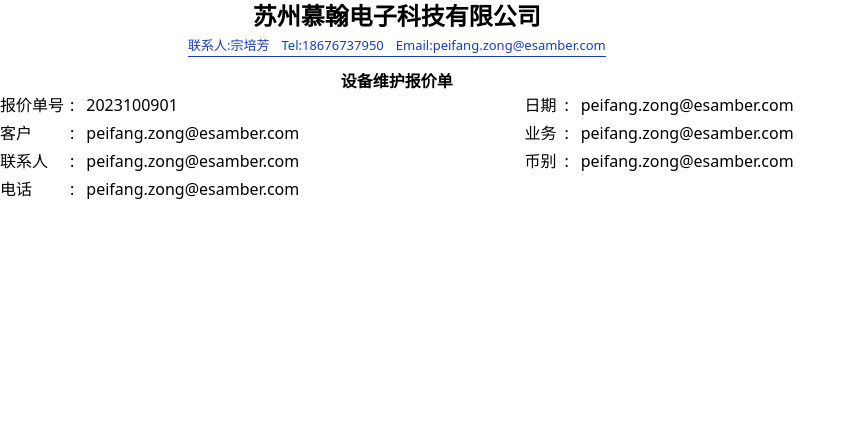
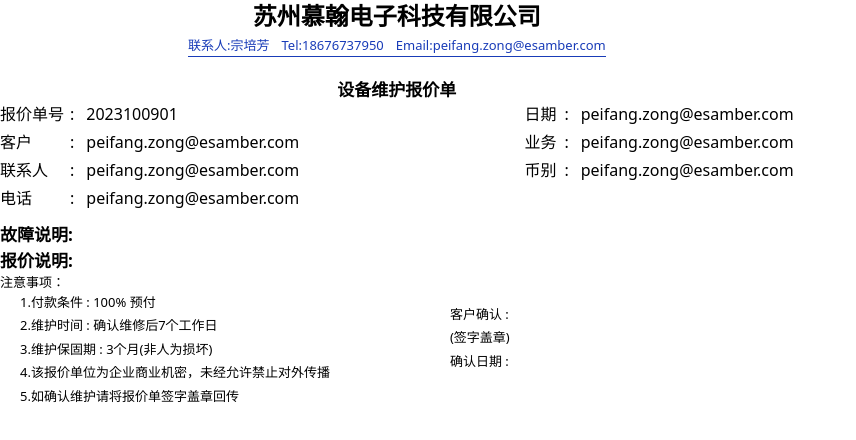
Before and after one commit to nickchow2020/turbo-invoice-app, a Next.js app: page / in a window 1280 px wide. Shown: the top 440 px of the page, without its empty margins (0-856 px from the left). Built offline with nearby package versions, Linux system fonts and the light colour scheme.

Commit message:
add layout for information and instruction and notice

```diff
--- a/src/app/page.tsx
+++ b/src/app/page.tsx
@@ -48,8 +48,8 @@
                 </div>
             </section>
             <section>
-                <div className="flex flex-col mt-3">
-                    <h2 className="text-center font-extrabold">
+                <div className="flex flex-col my-3">
+                    <h2 className="text-center font-extrabold text-[17px] mt-2">
                         设备维护报价单
                     </h2>
                     <div className="flex justify-between">
@@ -109,6 +109,39 @@
                     </div>
                 </div>
             </section>
+            <section>
+                <h2 className="font-extrabold text-[17px]">故障说明:</h2>
+            </section>
+            <section>
+                <h2 className="font-extrabold text-[17px]">报价说明:</h2>
+            </section>
+            <section>
+                <h4 className=" text-[13px]">注意事项：</h4>
+                <div className="flex justify-start">
+                    <ul className="ml-5 mr-30">
+                        <li className="text-[13px] mb-1">
+                            1.付款条件 : 100% 预付
+                        </li>
+                        <li className="text-[13px] mb-1">
+                            2.维护时间 : 确认维修后7个工作日
+                        </li>
+                        <li className="text-[13px] mb-1">
+                            3.维护保固期 : 3个月(非人为损坏)
+                        </li>
+                        <li className="text-[13px] mb-1">
+                            4.该报价单位为企业商业机密，未经允许禁止对外传播
+                        </li>
+                        <li className="text-[13px]">
+                            5.如确认维护请将报价单签字盖章回传
+                        </li>
+                    </ul>
+                    <ul className="mt-3">
+                        <li className="text-[13px] mb-1">客户确认 :</li>
+                        <li className="text-[13px] mb-1">(签字盖章)</li>
+                        <li className="text-[13px]">确认日期 :</li>
+                    </ul>
+                </div>
+            </section>
         </main>
     );
 }
```
